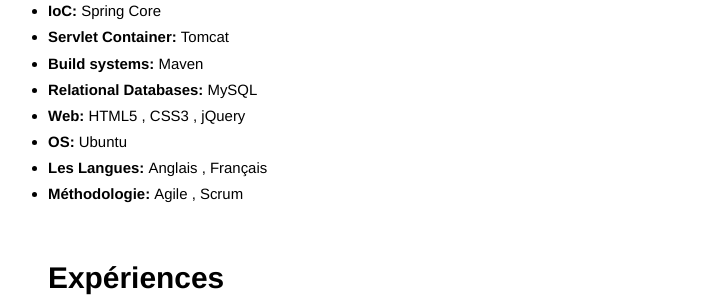
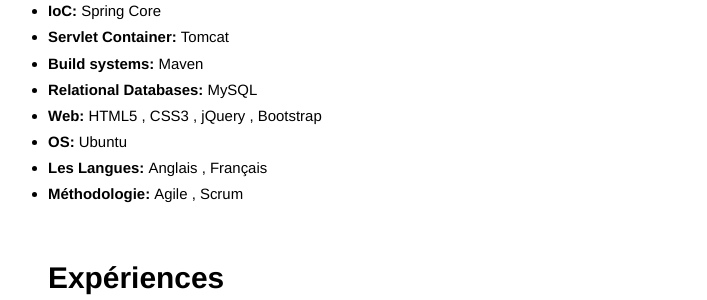
Before and after one commit to nasrinParis2015/personal-website, a Jekyll site: the page built from cv/cv.html, in a window 1280 px wide. Shown: the part 297-597 px from the top of the page, without its empty margins (278-985 px from the left). Built offline with Jekyll 4.4.1, drawn with Linux system fonts in a browser that asks for light colours; Markdown is read by kramdown in place of the engine named in the settings.

Commit message:
bootstrap

```diff
--- a/cv/cv.html
+++ b/cv/cv.html
@@ -11,7 +11,7 @@ title: CV
         <li><span><strong>Servlet Container: </strong>Tomcat</span></li>
         <li><span><strong>Build systems: </strong>Maven</span></li>
         <li><span><strong>Relational Databases: </strong>MySQL</span></li>
-        <li><span><strong>Web: </strong>HTML5 , CSS3 , jQuery</span></li>
+        <li><span><strong>Web: </strong>HTML5 , CSS3 , jQuery , Bootstrap</span></li>
         <li><span><strong>OS: </strong>Ubuntu</span></li>
         <li><span><strong>Les Langues: </strong>Anglais , Français </span></li>
          <li><span><strong>Méthodologie: </strong>Agile , Scrum </span></li>
```
